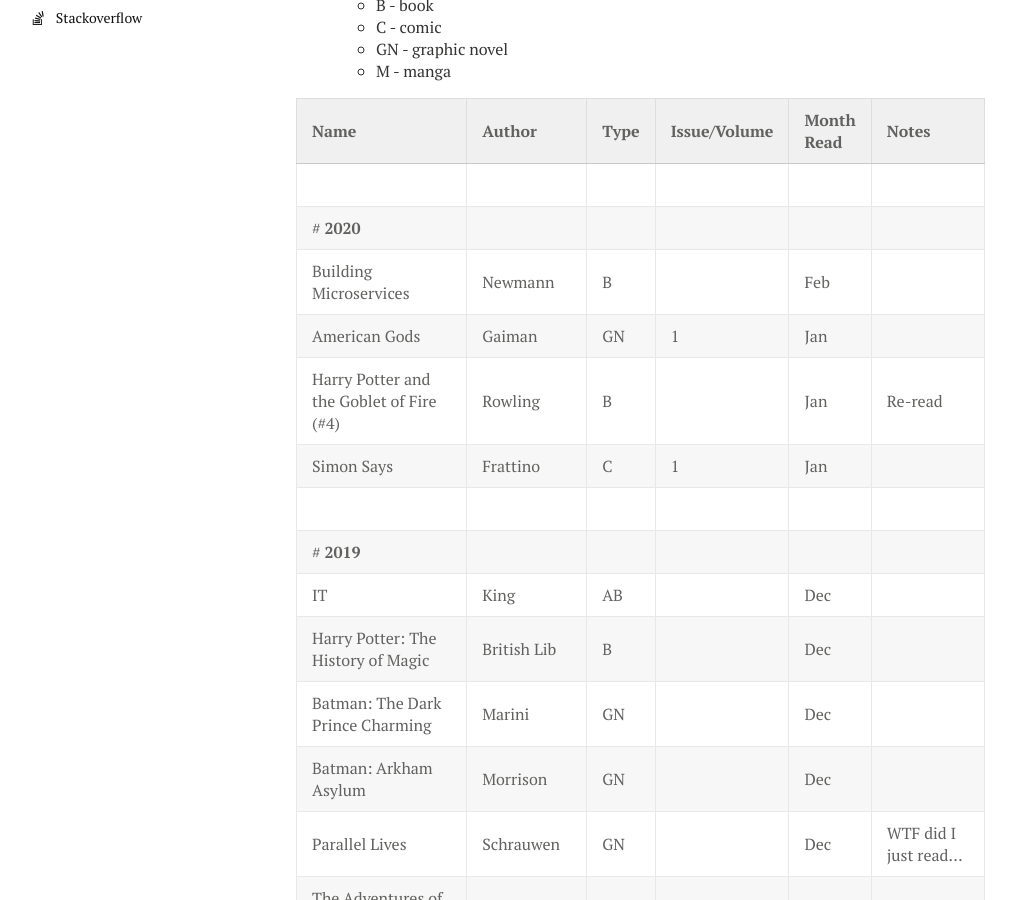
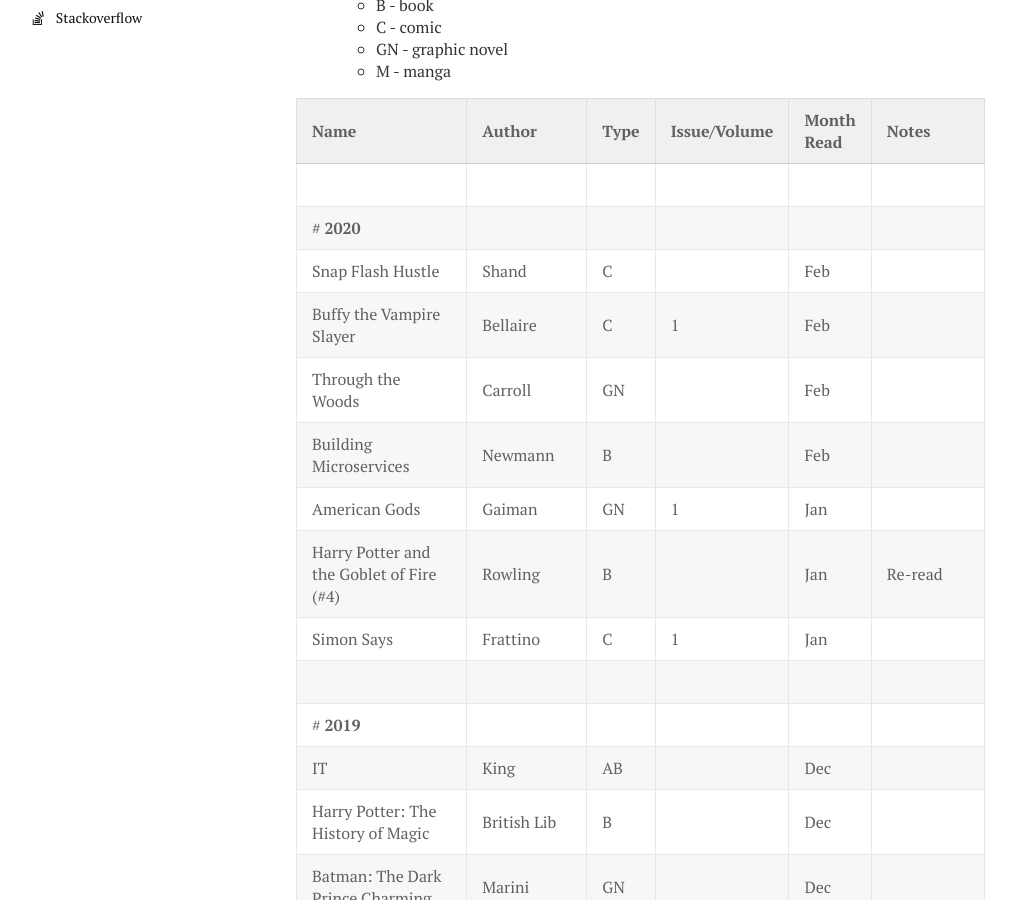
Before and after one commit to calebwherry/calebwherry.github.io, a Jekyll site: the page built from _posts/2020-01-01-My-Reads.md, in a window 1280 px wide and 900 px high, scrolled down 653 px. Shown: the whole window, without its empty margins (24-1040 px from the left). Built offline with Jekyll 4.4.1, drawn with Linux system fonts in a browser that asks for light colours; nearby versions of some CDN libraries; comment, search, counter and statistics services are not loaded.

Commit message:
Added new 2020 read.

```diff
--- a/_posts/2020-01-01-My-Reads.md
+++ b/_posts/2020-01-01-My-Reads.md
@@ -37,6 +37,9 @@
 |:-----------------------------------------------|:---------------|:------|:-------------|:-------------|:----------------------------------------------|
 |                                                                                                                                                       |
 | # <b>2020</b>                                                                                                                                         |
+| Snap Flash Hustle                              | Shand          | C     |              | Feb          |                                               |
+| Buffy the Vampire Slayer                       | Bellaire       | C     | 1            | Feb          |                                               |
+| Through the Woods                              | Carroll        | GN    |              | Feb          |                                               |
 | Building Microservices                         | Newmann        | B     |              | Feb          |                                               |
 | American Gods                                  | Gaiman         | GN    | 1            | Jan          |                                               |
 | Harry Potter and the Goblet of Fire (#4)       | Rowling        | B     |              | Jan          | Re-read                                       |
```
